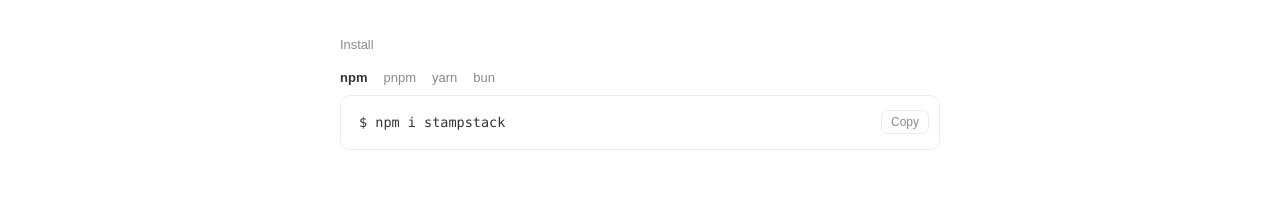
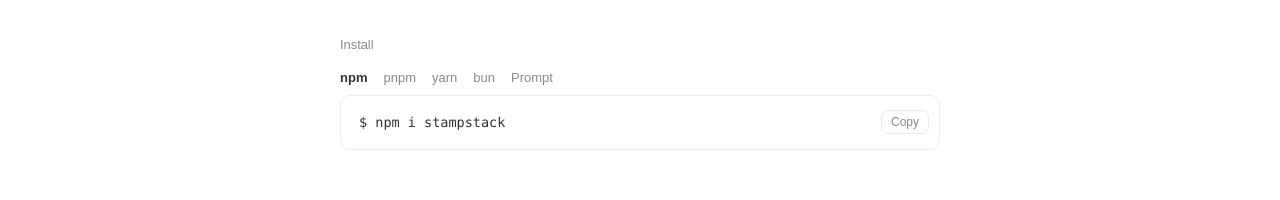
Before and after one commit to lottabydesign/stampstack, a Next.js app in the folder site/: page / in a window 1280 px wide. Shown: the part 331-531 px from the top of the page. Built offline with nearby package versions, Linux system fonts and the light colour scheme; a web font is replaced by a local one.

Commit message:
feat: add 'Prompt' tab to Install — copy-this-to-your-agent setup prompt (react-grab style)

```diff
--- a/site/components/InstallTabs.tsx
+++ b/site/components/InstallTabs.tsx
@@ -9,16 +9,34 @@
   bun: 'bun add stampstack',
 }
 
+// Copy-this-to-your-agent prompt (react-grab style).
+const PROMPT = `Set up stampstack in this React project.
+
+1. Detect the package manager from the lockfile and install stampstack (e.g. npm i stampstack).
+2. Where you use it, import the component and its styles:
+   import { StampStack } from 'stampstack'
+   import 'stampstack/styles.css'
+3. Render it with your data — each item only needs an id:
+   <StampStack items={items} renderStamp={(item, state) => <div>{item.title}</div>} />
+4. Optional: frameColor={(item) => '#...'} for a per-stamp frame color, and
+   onSelect={(item) => ...} to open a card on tap.
+
+It renders real DOM (not a canvas), so any content — text, images, links — works inside renderStamp.`
+
+const TABS = ['npm', 'pnpm', 'yarn', 'bun', 'Prompt'] as const
+
 export function InstallTabs() {
-  const [pm, setPm] = useState<keyof typeof COMMANDS>('npm')
+  const [tab, setTab] = useState<(typeof TABS)[number]>('npm')
+  const isPrompt = tab === 'Prompt'
+
   return (
     <div>
       <div style={{ display: 'flex', gap: 16, marginBottom: 10 }}>
-        {Object.keys(COMMANDS).map((key) => (
+        {TABS.map((key) => (
           <button
             key={key}
             className="ss-tab"
-            onClick={() => setPm(key as keyof typeof COMMANDS)}
+            onClick={() => setTab(key)}
             style={{
               border: 'none',
               background: 'none',
@@ -26,20 +44,40 @@
               cursor: 'pointer',
               fontFamily: 'var(--font-ui)',
               fontSize: 13,
-              color: pm === key ? 'var(--text)' : 'var(--muted)',
-              fontWeight: pm === key ? 600 : 500,
+              color: tab === key ? 'var(--text)' : 'var(--muted)',
+              fontWeight: tab === key ? 600 : 500,
             }}
           >
             {key}
           </button>
         ))}
       </div>
-      <div className="code-card">
-        <pre>
-          <code style={{ color: 'var(--text)' }}>$ {COMMANDS[pm]}</code>
-        </pre>
-        <CopyButton text={COMMANDS[pm]} center />
-      </div>
+
+      {isPrompt ? (
+        <div className="code-card" style={{ padding: '16px 44px 16px 18px' }}>
+          <p
+            style={{
+              margin: 0,
+              fontFamily: 'var(--font-ui)',
+              fontSize: 13.5,
+              lineHeight: 1.7,
+              letterSpacing: '-0.01em',
+              color: 'var(--text)',
+              whiteSpace: 'pre-wrap',
+            }}
+          >
+            {PROMPT}
+          </p>
+          <CopyButton text={PROMPT} />
+        </div>
+      ) : (
+        <div className="code-card">
+          <pre>
+            <code style={{ color: 'var(--text)' }}>$ {COMMANDS[tab]}</code>
+          </pre>
+          <CopyButton text={COMMANDS[tab]} center />
+        </div>
+      )}
     </div>
   )
 }
```
